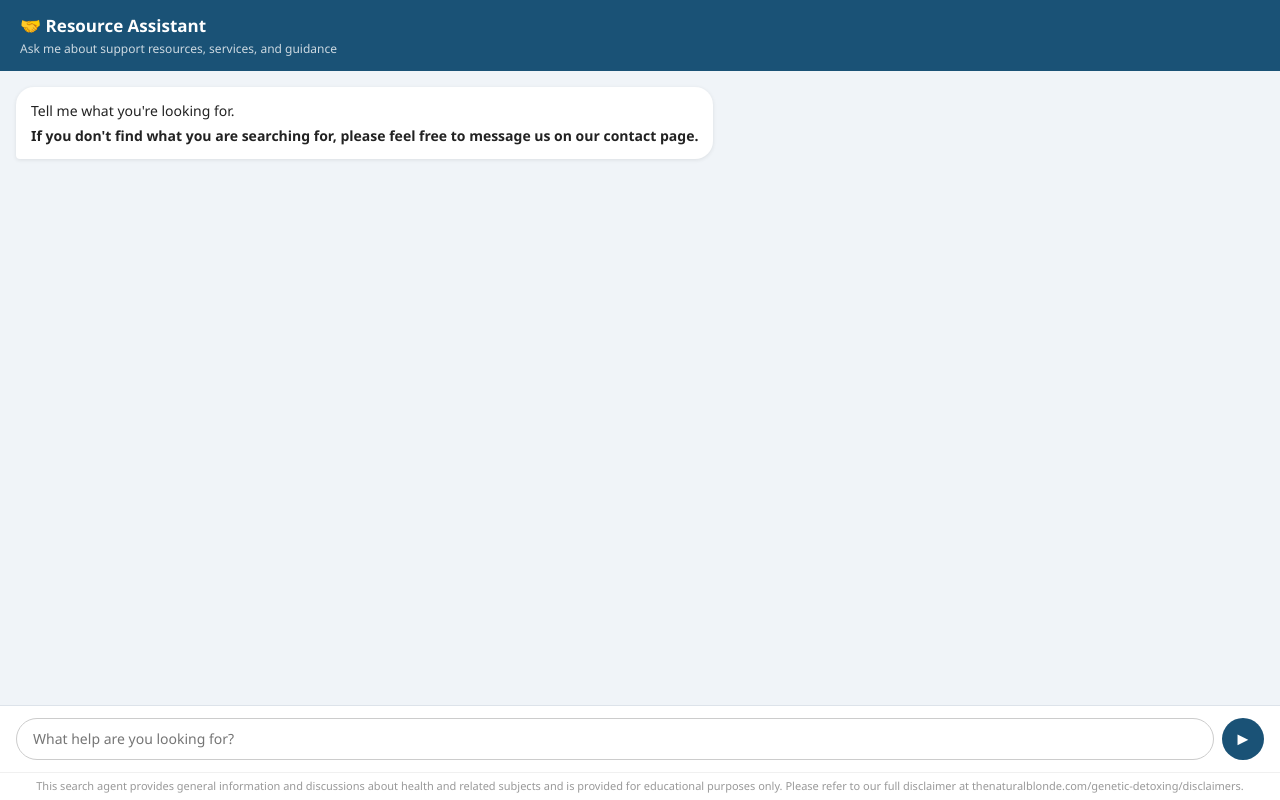
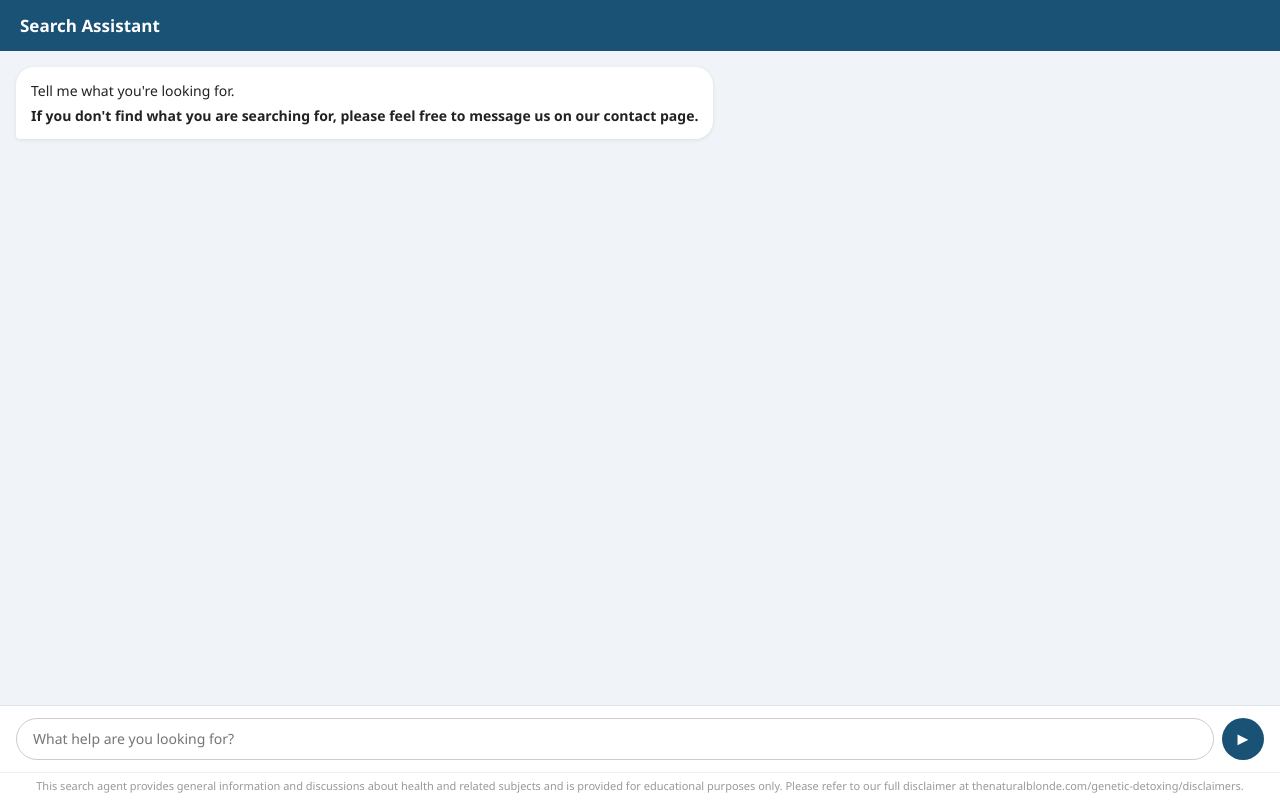
Before and after one commit to jarvendorf/genetic-detox, a plain HTML site: page index.html in a window 1280 px wide. Drawn offline with Linux system fonts and the light colour scheme.

Commit message:
Update index.html v2
Updated searchbot header

```diff
--- a/index.html
+++ b/index.html
@@ -147,8 +147,7 @@
 <body>
 
   <div id="header">
-    <h1>🤝 Resource Assistant</h1>
-    <p>Ask me about support resources, services, and guidance</p>
+    <h1>Search Assistant</h1>
   </div>
 
   <div id="chat-window">
```
